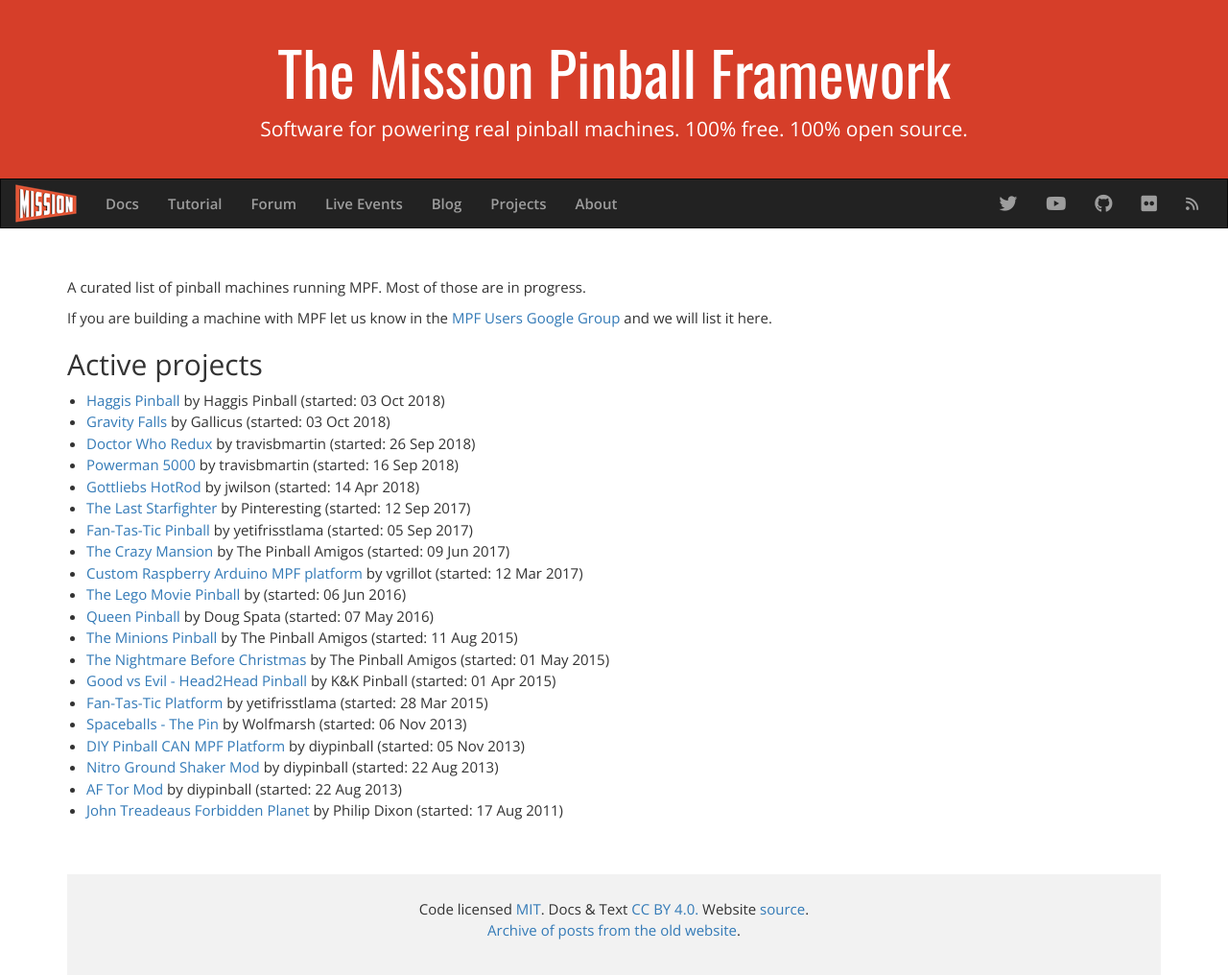
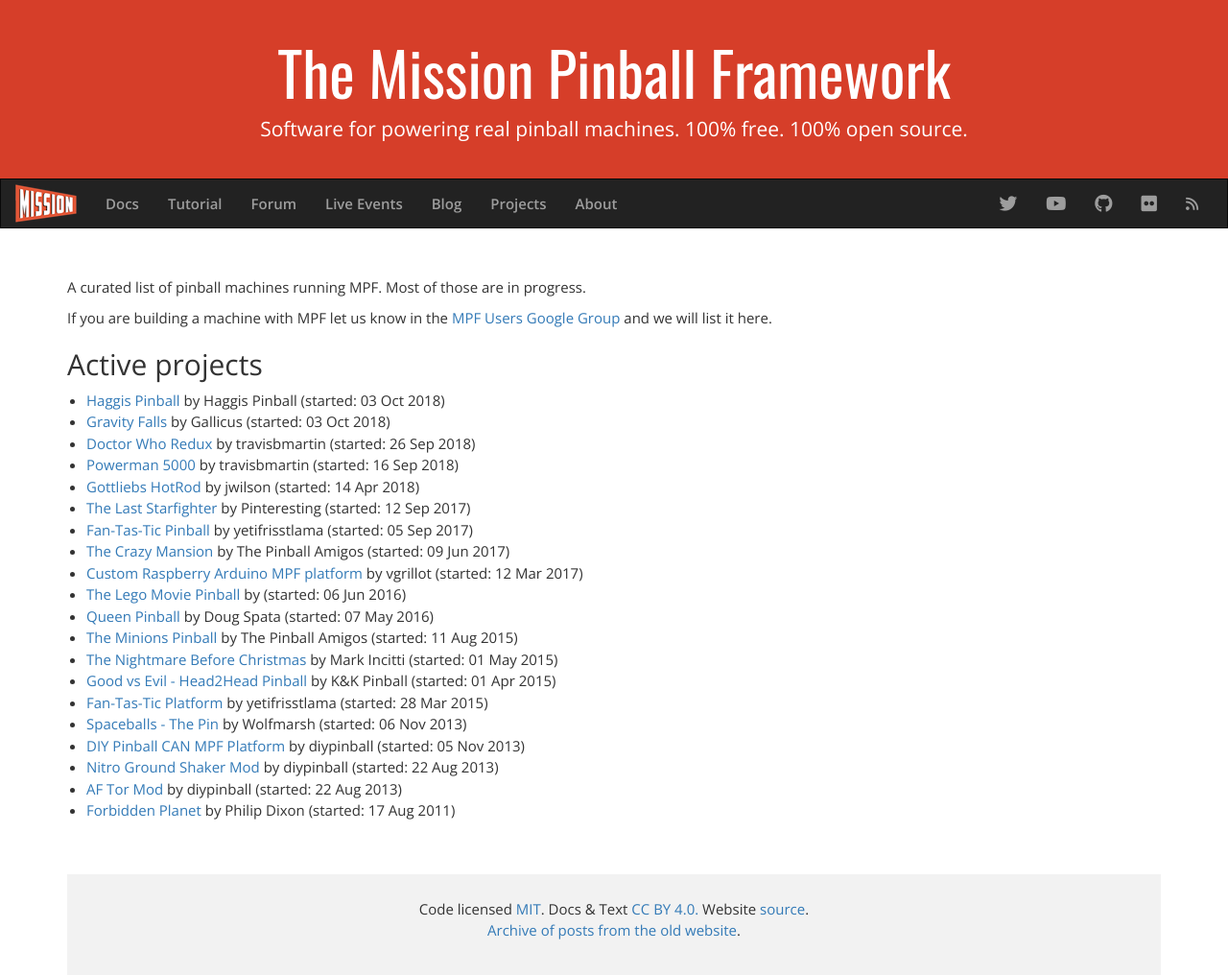
Before and after one commit to missionpinball/missionpinball-website, a Jekyll site: the page built from projects.html, in a window 1280 px wide. Shown: the whole page at 96% size. Built offline with Jekyll 4.4.1, drawn with Linux system fonts in a browser that asks for light colours; nearby versions of some CDN libraries.

Commit message:
fix two projects

```diff
--- a/_projects/forbidden_planet.md
+++ b/_projects/forbidden_planet.md
@@ -1,5 +1,5 @@
 ---
-name: John Treadeaus Forbidden Planet
+name: Forbidden Planet
 team: Philip Dixon
 location:
 started: 2011-08-17
--- a/_projects/nightmare_before_christmas.md
+++ b/_projects/nightmare_before_christmas.md
@@ -1,6 +1,6 @@
 ---
 name: The Nightmare Before Christmas
-team: The Pinball Amigos
+team: Mark Incitti
 location: Canada
 started: 2015-05-01
 finished:
```
Also changed, not shown: _draft/2018-12-30-this-month-in-mpf-dezember-2018.md (+2 -1 lines).
